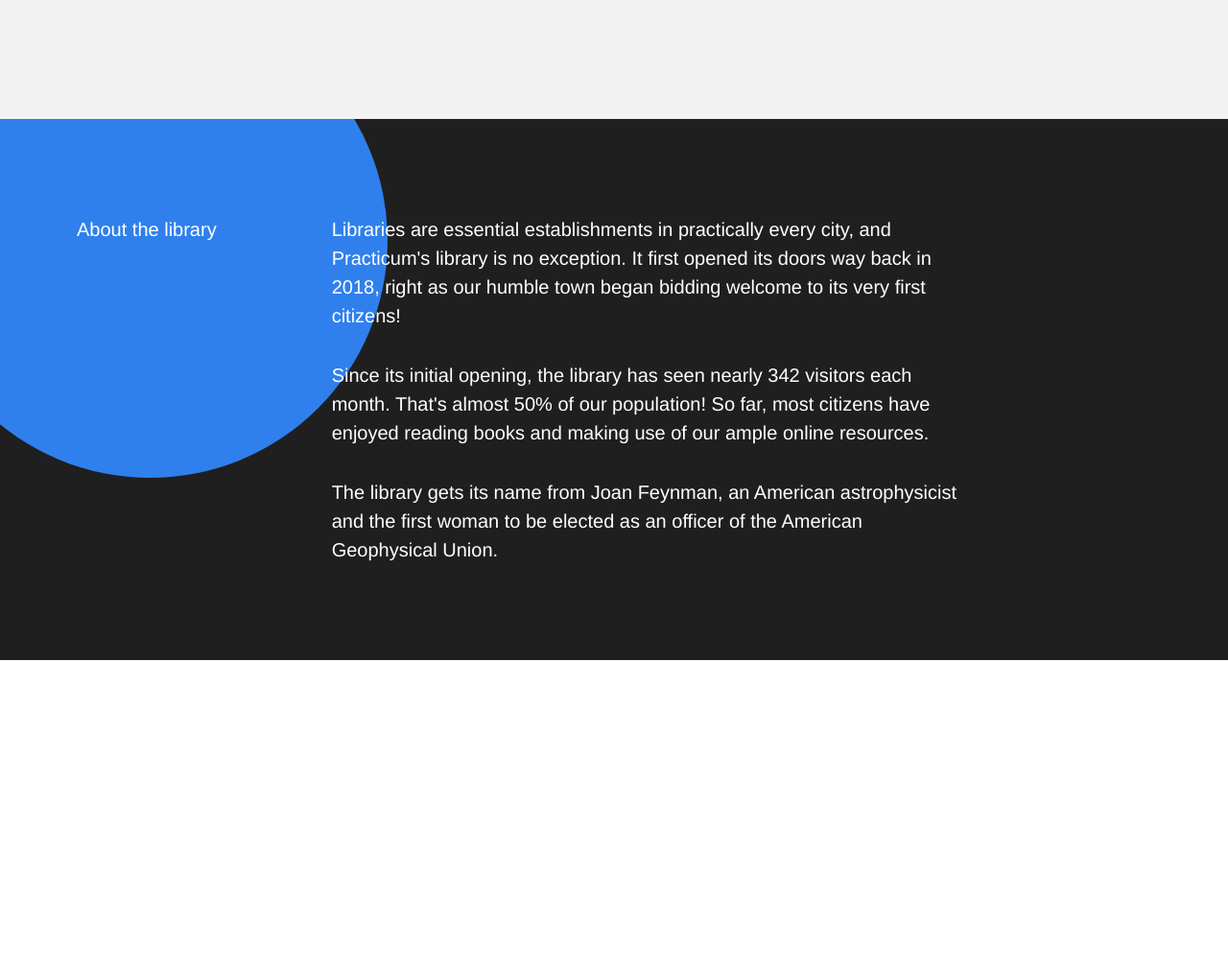
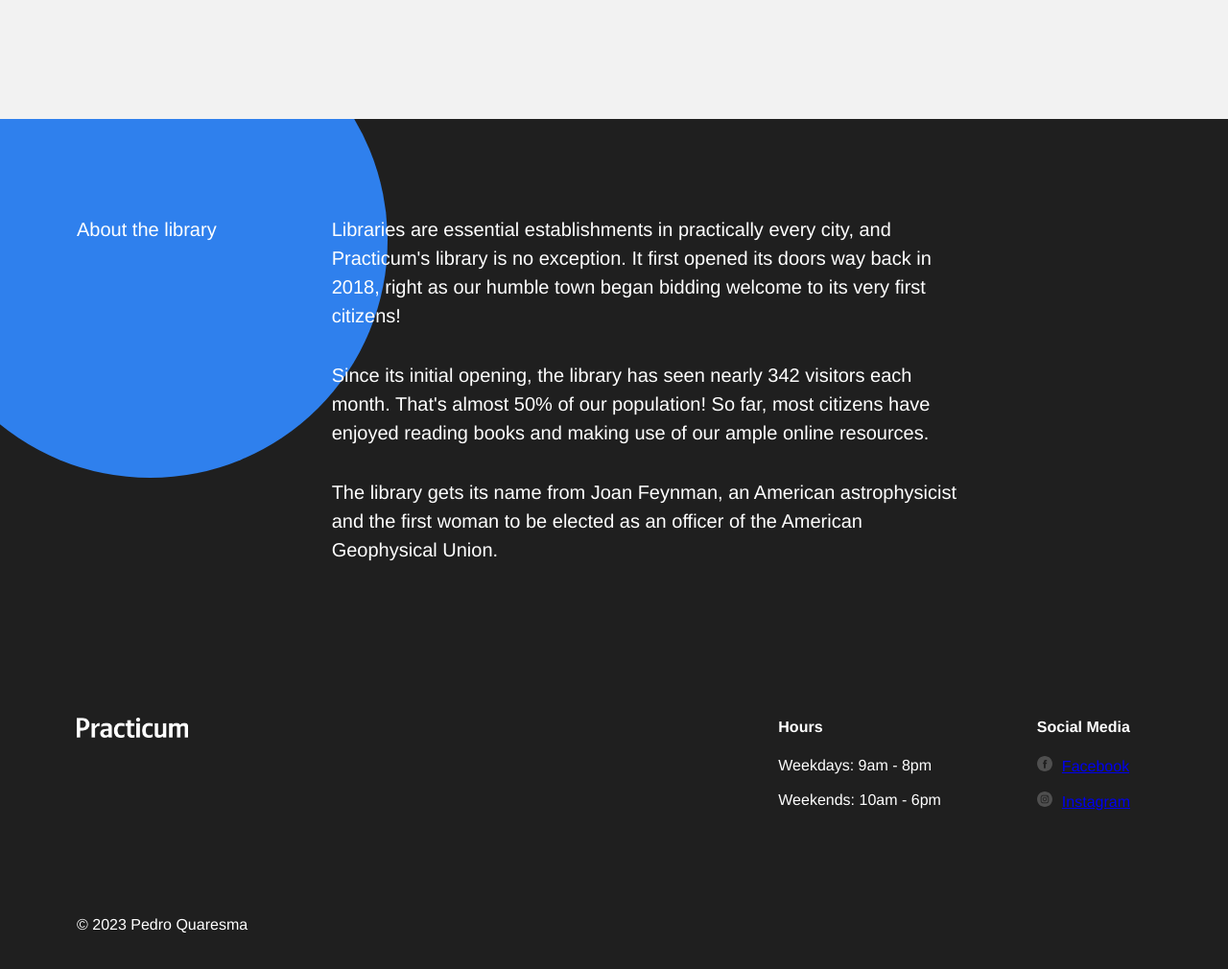
Before and after one commit to PQuaresma-94/se_project_library, a plain HTML site: page index.html in a window 1280 px wide. Shown: the part 3318-4328 px from the top of the page at 96% size. Before the commit the page ends 4006 px from the top, so only its background shows below. Drawn offline with Linux system fonts and the light colour scheme.

Commit message:
Add Footer to HTML and CSS Files

```diff
--- a/index.html
+++ b/index.html
@@ -18,7 +18,6 @@
             alt="Practicum Library Logo"
             class="logo"
           />
-          <!-- Putting navigation links in a list is supposed to be the best practice of writing the semantic code since it allows screen readers to pause between each link instead of reading all the links as a sentence. -->
           <ul class="nav__links">
             <li>
               <a class="nav__link">Staff picks</a>
@@ -291,7 +290,48 @@
           <div class="about__circle"></div>
         </section>
       </main>
-      <footer class="footer"></footer>
+      <footer class="footer">
+        <div class="footer__columns">
+          <div class="footer__column">
+            <img
+              src="./images/logo_white.png"
+              alt="Practicum Footer Logo"
+              class="footer__logo"
+            />
+          </div>
+          <div class="footer__column footer__column_content_hours">
+            <h4 class="footer__column-heading">Hours</h4>
+            <ul class="footer__list">
+              <li class="footer__list-item">Weekdays: 9am - 8pm</li>
+              <li class="footer__list-item">Weekends: 10am - 6pm</li>
+            </ul>
+          </div>
+          <div class="footer__column footer__column_content_social">
+            <h4 class="footer__column-heading">Social Media</h4>
+            <ul class="footer__list">
+              <li class="footer__list-item">
+                <a href="#" class="footer__social-link">
+                  <img
+                    src="./images/facebook_white.svg"
+                    alt="Facebook Icon"
+                    class="footer__social-icon"
+                  />Facebook
+                </a>
+              </li>
+              <li class="footer__list-item">
+                <a href="#" class="footer__social-link">
+                  <img
+                    src="./images/instagram_white.svg"
+                    alt="Instagram Icon"
+                    class="footer__social-icon"
+                  />Instagram
+                </a>
+              </li>
+            </ul>
+          </div>
+        </div>
+        <p class="footer__copyright">&copy; 2023 Pedro Quaresma</p>
+      </footer>
     </div>
   </body>
 </html>
--- a/styles/style.css
+++ b/styles/style.css
@@ -248,8 +248,6 @@
   color: #ffffff;
 }
 
-/* Add the CSS rule for your new class here. Make sure to place it before .card: parents should precede their children */
-
 .staff__cards {
   max-width: 760px;
   margin: 68px auto auto;
@@ -394,31 +392,47 @@
 
 .footer {
   box-sizing: border-box;
+  background-color: #1f1f1f;
+  color: #fff;
+  padding: 60px 102px 60px 80px;
+  min-height: 224px;
 }
 
 .footer__columns {
+  display: flex;
 }
 
 .footer__column_content_hours {
+  margin-left: auto;
 }
 
 .footer__column_content_social {
+  margin-left: 100px;
 }
 
 .footer__logo {
+  height: 21px;
+  width: 116px;
 }
 
 .footer__list {
-  /* The code below removes the default browser styles for lists */
   list-style-type: none;
   padding: 0;
   margin: 0;
 }
 
 .footer__list-item {
+  font-size: 16px;
+  line-height: 20px;
+  margin-bottom: 16px;
+}
+
+.footer__list-item:last-of-type {
+  margin-bottom: 0;
 }
 
 .footer__column-heading {
+  margin: 0 0 20px;
 }
 
 .footer__column-link {
@@ -426,10 +440,24 @@
   font-size: 16px;
   line-height: 20px;
   text-decoration: none;
+  display: flex;
+  align-items: center;
+}
+
+.footer___column-link:last-of-type {
+  margin-bottom: 0;
+}
+
+.footer__column-link:hover {
+  color: #c1c1c1;
 }
 
 .footer__social-icon {
+  height: 16px;
+  width: 16px;
+  margin-right: 10px;
 }
 
 .footer__copyright {
+  margin: 108px 0 0;
 }
```
